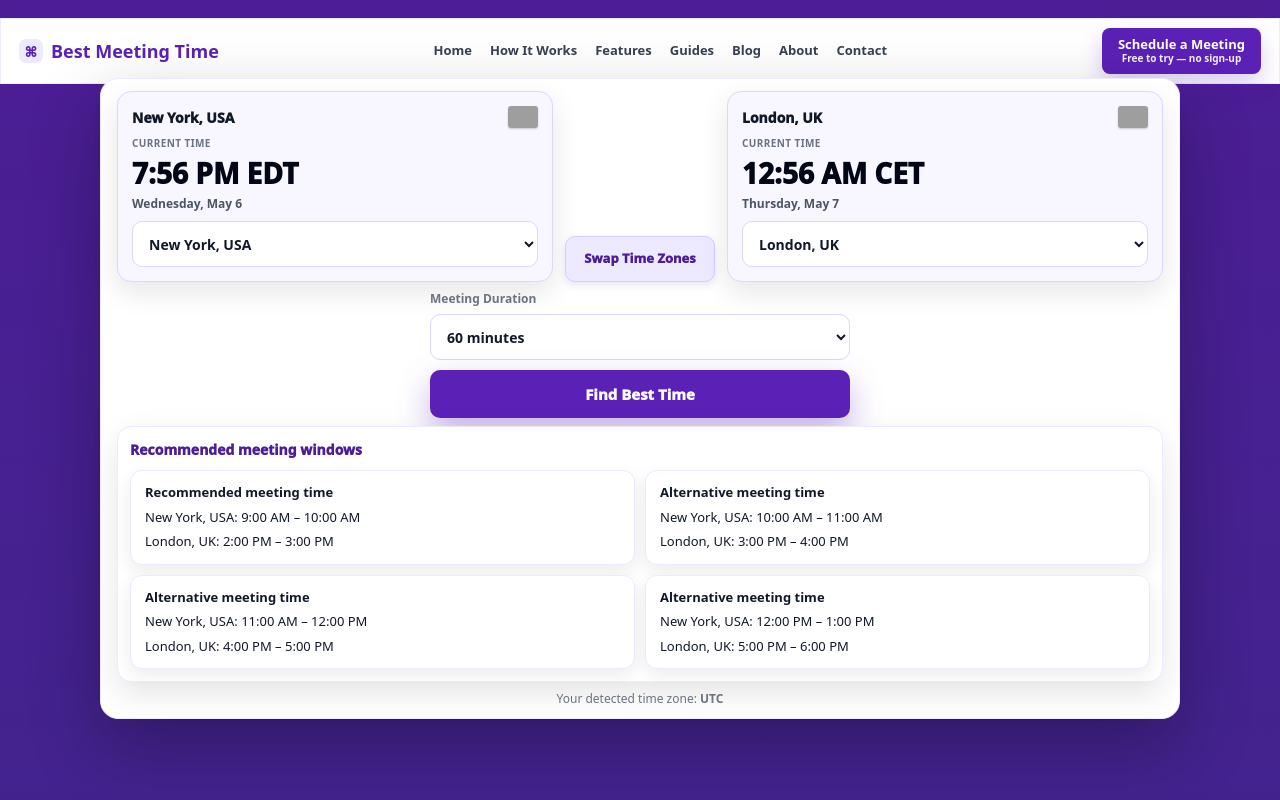
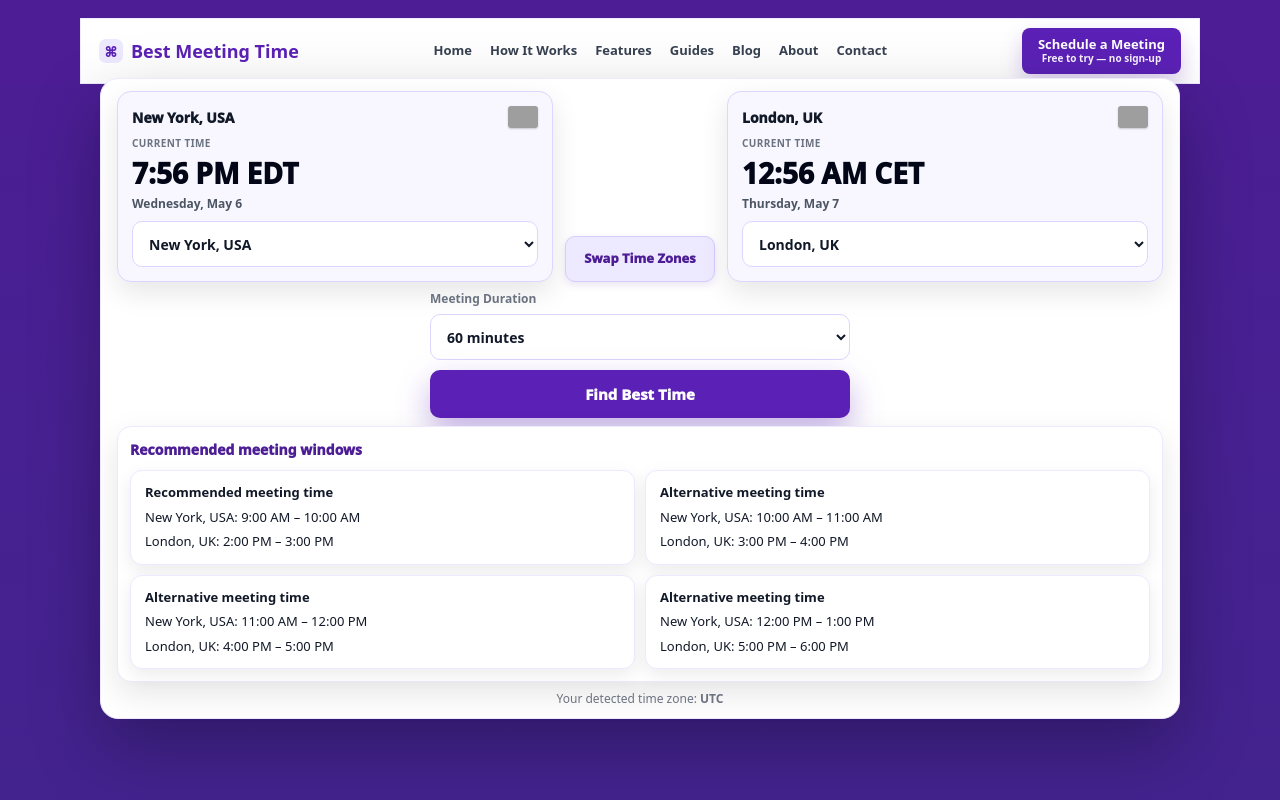
Before and after one commit to techtalk1282/Best-Meeting-Time, a Next.js app: page /how-it-works in a window 1280 px wide. Shown: the top 800 px of the page. Built offline with nearby package versions, Linux system fonts and the light colour scheme; grey boxes are pictures that could not be loaded.

Commit message:
fix(nav): align shared SiteNav width with page shells

```diff
--- a/app/ui/SiteNav.tsx
+++ b/app/ui/SiteNav.tsx
@@ -41,7 +41,7 @@ export default function SiteNav() {
 /* STYLES */
 
 const navShell = {
-  maxWidth: "1280px",
+  maxWidth: "1120px",
   minHeight: "66px",
   margin: "18px auto 0",
   padding: "0 18px",
```
